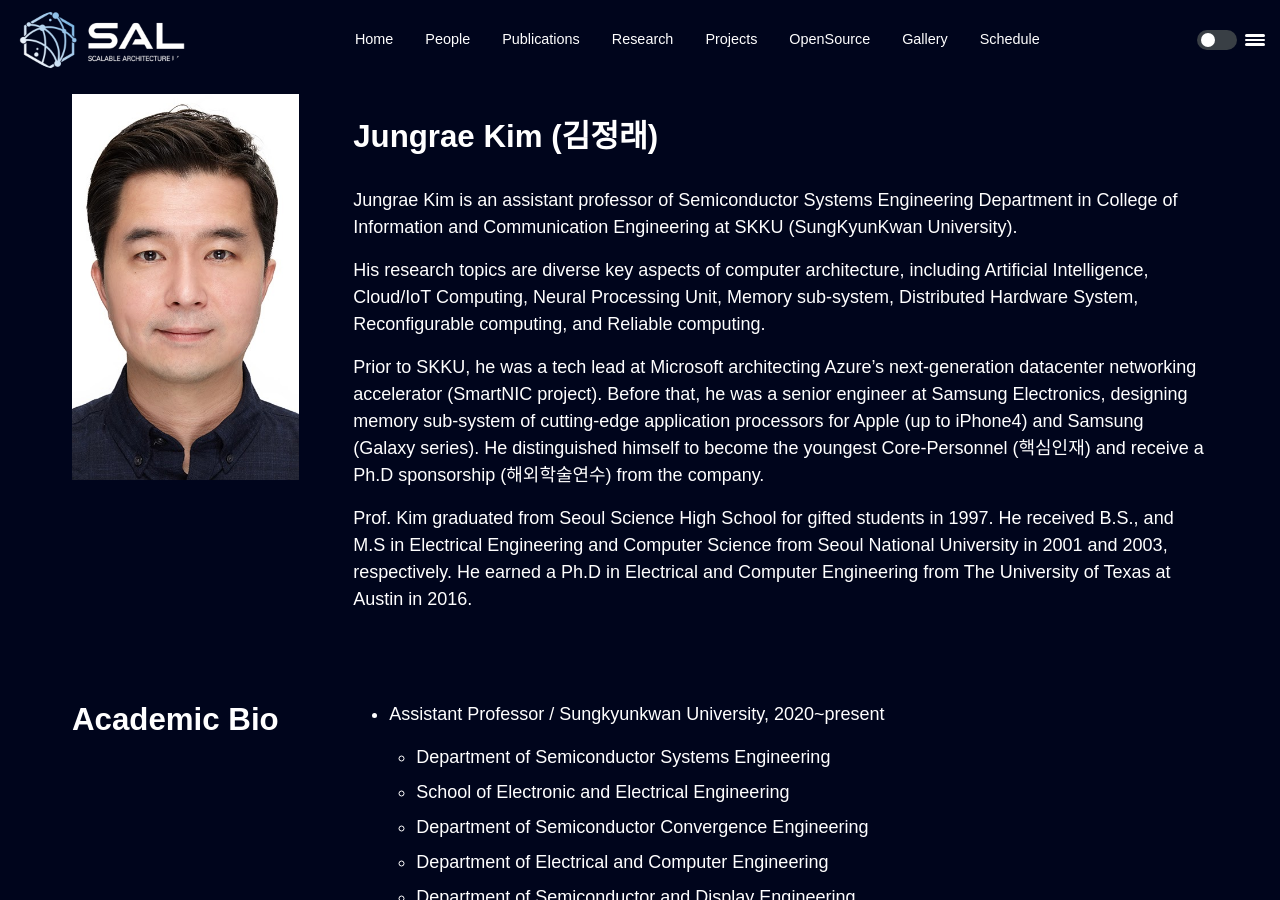
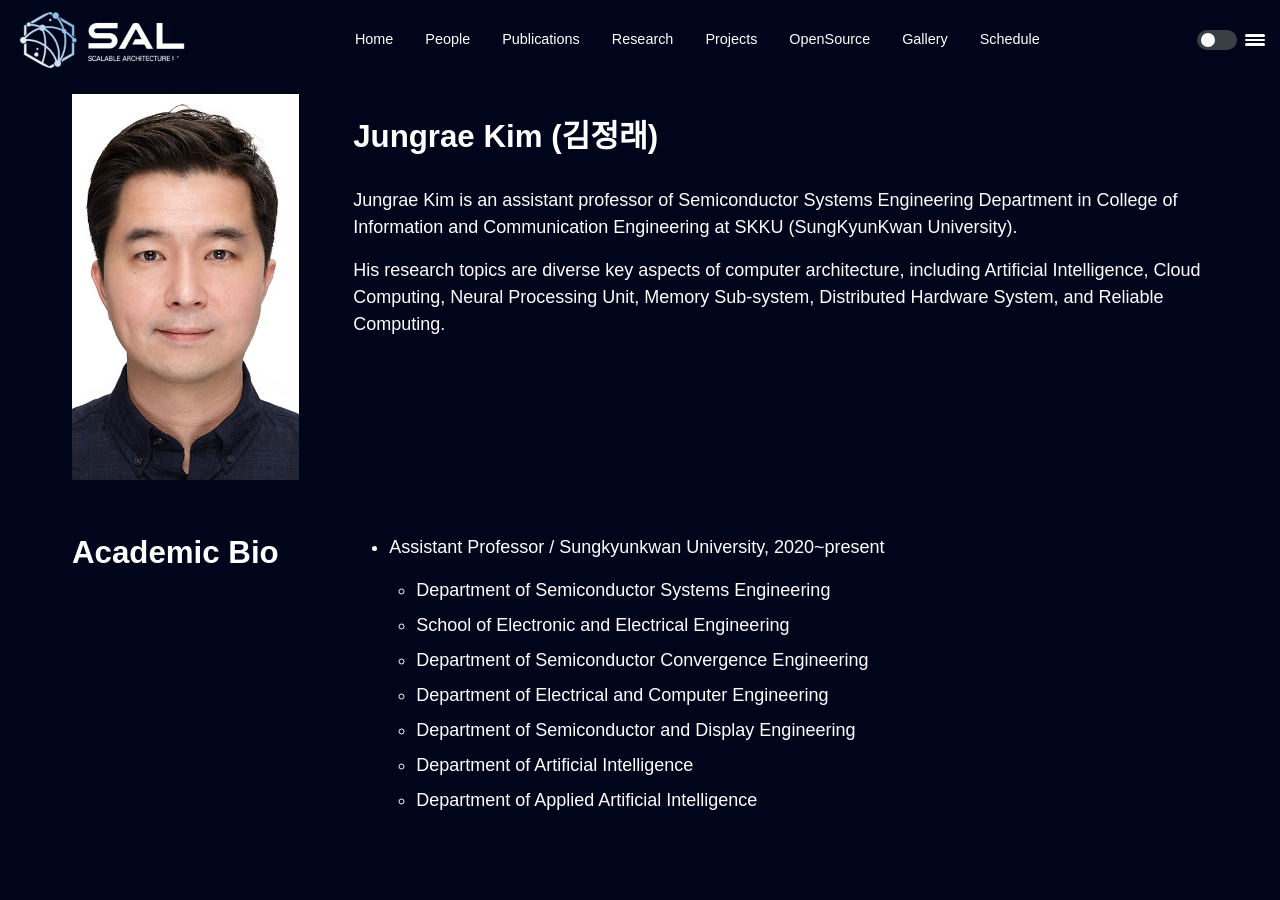
Before and after one commit to scalable-arch/scalable-arch.github.io, a Jekyll site: the page built from members-professor.md, in a window 1280 px wide and 900 px high, scrolled down 347 px. Built offline with Jekyll 4.4.1, drawn with Linux system fonts in a browser that asks for light colours.

Commit message:
Update members-professor.md

```diff
--- a/members-professor.md
+++ b/members-professor.md
@@ -14,11 +14,11 @@ layout: posts-page
 
   Jungrae Kim is an assistant professor of Semiconductor Systems Engineering Department in College of Information and Communication Engineering at SKKU (SungKyunKwan University).
 
-  His research topics are diverse key aspects of computer architecture, including Artificial Intelligence, Cloud/IoT Computing, Neural Processing Unit, Memory sub-system, Distributed Hardware System, Reconfigurable computing, and Reliable computing.
+  His research topics are diverse key aspects of computer architecture, including Artificial Intelligence, Cloud Computing, Neural Processing Unit, Memory Sub-system, Distributed Hardware System, and Reliable Computing.
 
-  Prior to SKKU, he was a tech lead at Microsoft architecting Azure's next-generation datacenter networking accelerator (SmartNIC project). Before that, he was a senior engineer at Samsung Electronics, designing memory sub-system of cutting-edge application processors for Apple (up to iPhone4) and Samsung (Galaxy series). He distinguished himself to become the youngest Core-Personnel (핵심인재) and receive a Ph.D sponsorship (해외학술연수) from the company.
+<!--  Prior to SKKU, he was a tech lead at Microsoft architecting Azure's next-generation datacenter networking accelerator (SmartNIC project). Before that, he was a senior engineer at Samsung Electronics, designing memory sub-system of cutting-edge application processors for Apple (up to iPhone4) and Samsung (Galaxy series). He distinguished himself to become the youngest Core-Personnel (핵심인재) and receive a Ph.D sponsorship (해외학술연수) from the company.
 
-  Prof. Kim graduated from Seoul Science High School for gifted students in 1997. He received B.S., and M.S in Electrical Engineering and Computer Science from Seoul National University in 2001 and 2003, respectively. He earned a Ph.D in Electrical and Computer Engineering from The University of Texas at Austin in 2016.
+  Prof. Kim graduated from Seoul Science High School for gifted students in 1997. He received B.S., and M.S in Electrical Engineering and Computer Science from Seoul National University in 2001 and 2003, respectively. He earned a Ph.D in Electrical and Computer Engineering from The University of Texas at Austin in 2016. //-->
 
 ## Academic Bio
 
```
